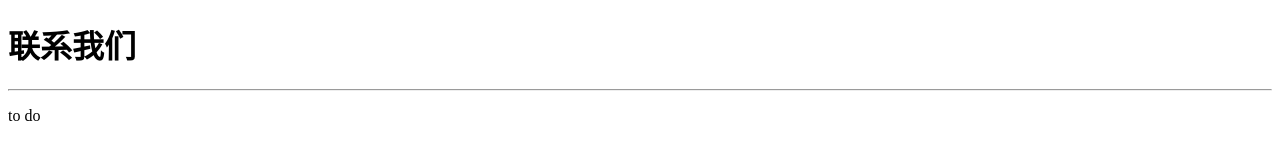
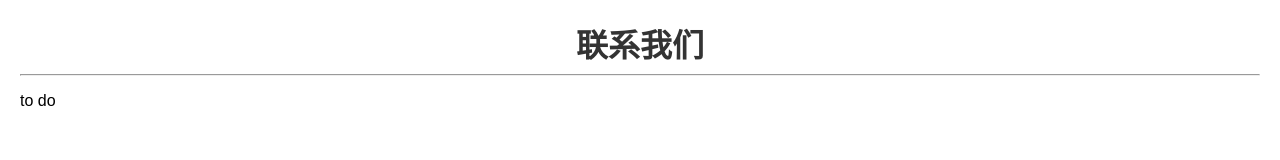
Before and after one commit to Serenderpity/Serenderpity.github.io, a plain HTML site: page contact.html in a window 1280 px wide. Drawn offline with Linux system fonts and the light colour scheme.

Commit message:
Update contact.html

```diff
--- a/contact.html
+++ b/contact.html
@@ -3,10 +3,13 @@
 	<head>
 		<meta charset="utf-8">
 		<title>联系</title>
+		<link rel="stylesheet" href="styles.css" />
 	</head>
 	<body>
-		<h1>联系我们</h1>
-		<hr>
-		<p>to do</p>
+		<div class="">
+			<h1>联系我们</h1>
+			<hr>
+			<p>to do</p>
+		</div>
 	</body>
 </html>
```
